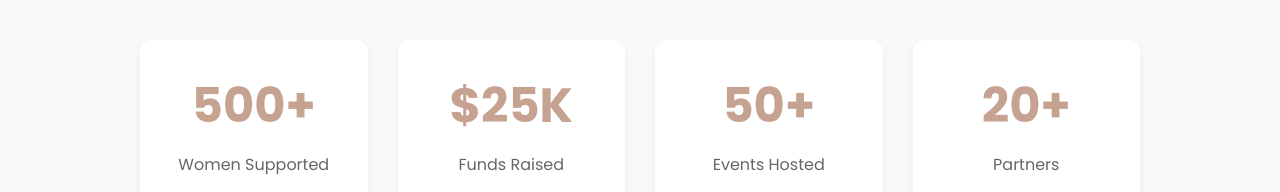
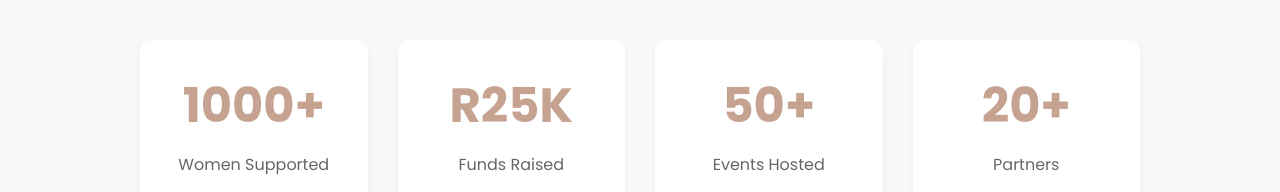
Before and after one commit to Eugene-TechXplo-SA/Raising_Queens, a React (Vite) app: page /donate in a window 1280 px wide. Shown: the part 2084-2276 px from the top of the page. Built offline with nearby package versions, Linux system fonts and the light colour scheme.

Commit message:
Updated Donate.tsx

```diff
--- a/src/pages/Donate/Donate.tsx
+++ b/src/pages/Donate/Donate.tsx
@@ -154,11 +154,11 @@ const Donate = () => {
         </div>
         <div className="stats-grid">
           <div className="stat">
-            <div className="stat-number">500+</div>
+            <div className="stat-number">1000+</div>
             <div className="stat-label">Women Supported</div>
           </div>
           <div className="stat">
-            <div className="stat-number">$25K</div>
+            <div className="stat-number">R25K</div>
             <div className="stat-label">Funds Raised</div>
           </div>
           <div className="stat">
```
